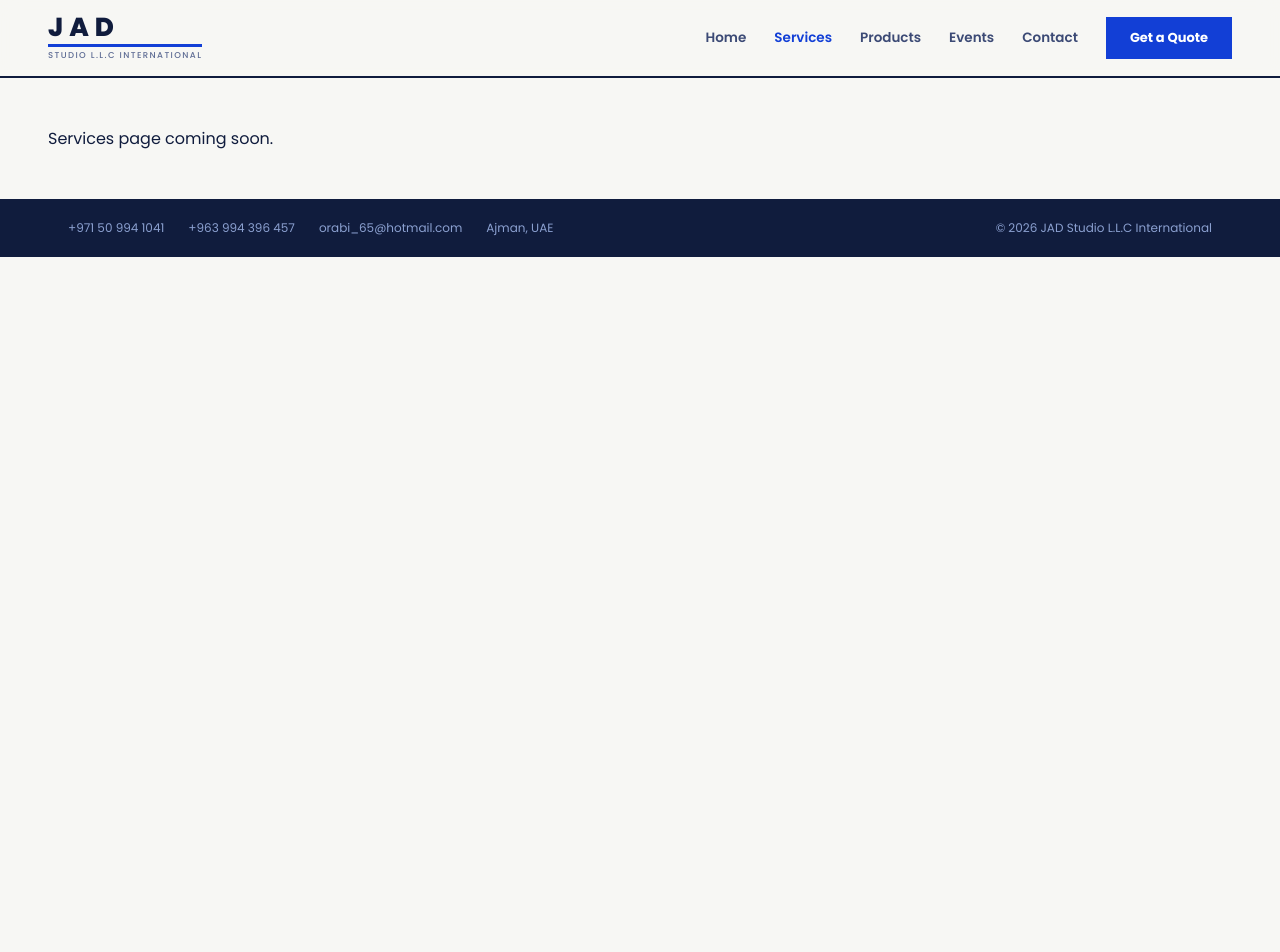
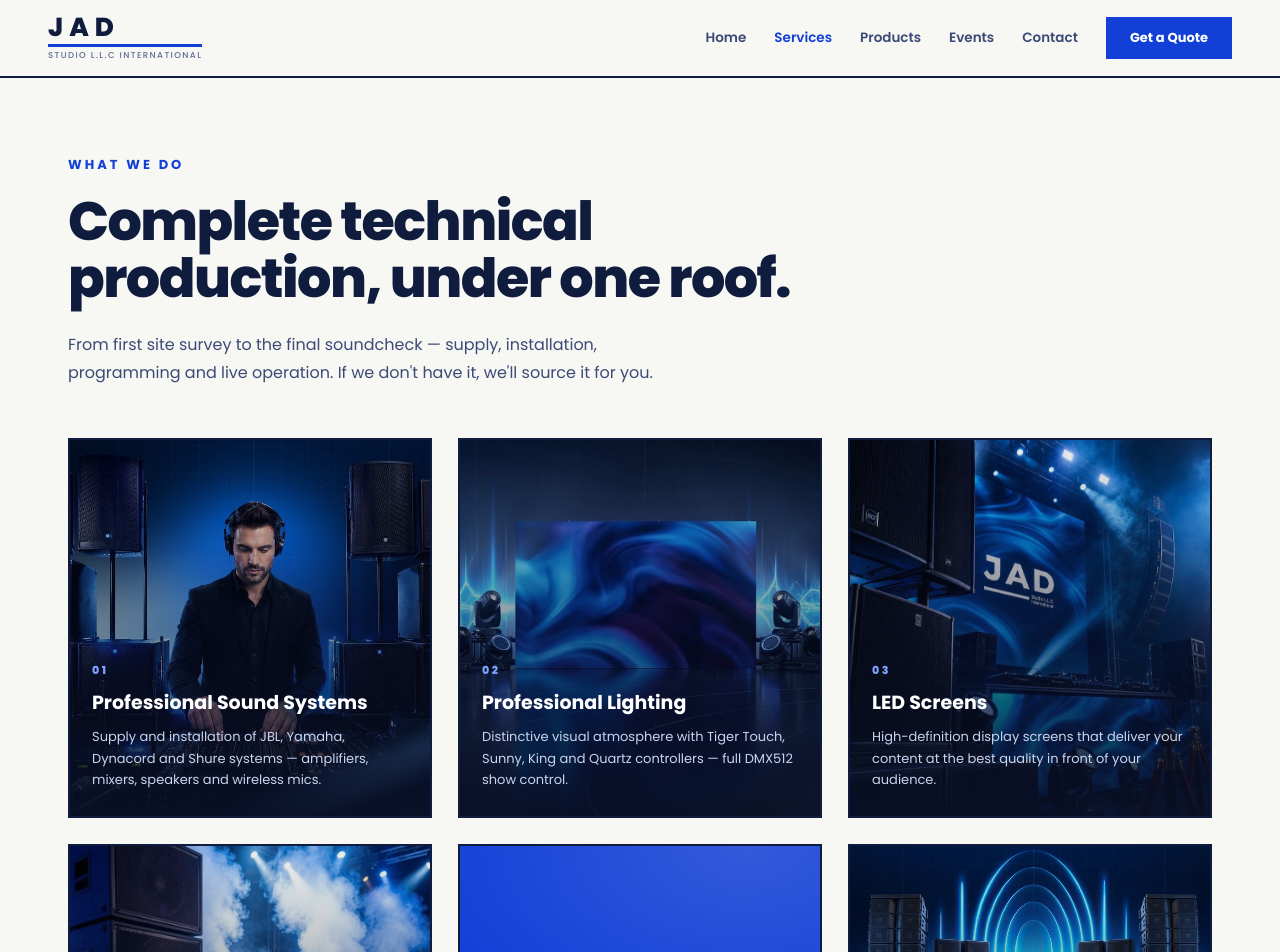
Before and after one commit to MahmoodMI1/jad_studio_landing, a React (Vite) app: page /services in a window 1280 px wide. Shown: the top 952 px of the page. Before the commit the page ends 800 px from the top, so only its background shows below. Built offline with nearby package versions, Linux system fonts and the light colour scheme.

Commit message:
feat: implement services page

```diff
--- /dev/null
+++ b/src/data/services.js
@@ -0,0 +1,69 @@
+import soundImg from '../assets/sound-engineer.jpg'
+import lightingImg from '../assets/lighting-rig.jpg'
+import screenImg from '../assets/speakers-screen.jpg'
+import mixerImg from '../assets/mixer-live.jpg'
+import gearImg from '../assets/gear-showcase.jpg'
+import stageImg from '../assets/hero-stage.jpg'
+
+export const services = [
+  {
+    num: '01',
+    title: 'Professional Sound Systems',
+    desc: 'Supply and installation of JBL, Yamaha, Dynacord and Shure systems — amplifiers, mixers, speakers and wireless mics.',
+    variant: 'image',
+    img: soundImg,
+    alt: 'Professional Sound Systems',
+  },
+  {
+    num: '02',
+    title: 'Professional Lighting',
+    desc: 'Distinctive visual atmosphere with Tiger Touch, Sunny, King and Quartz controllers — full DMX512 show control.',
+    variant: 'image',
+    img: lightingImg,
+    alt: 'Professional Lighting',
+  },
+  {
+    num: '03',
+    title: 'LED Screens',
+    desc: 'High-definition display screens that deliver your content at the best quality in front of your audience.',
+    variant: 'image',
+    img: screenImg,
+    alt: 'LED Screens',
+  },
+  {
+    num: '04',
+    title: 'Recording, Editing & Composing',
+    desc: 'Professional composing and recording for all types of music, across every field — with studio-grade editing.',
+    variant: 'image',
+    img: mixerImg,
+    alt: 'Recording, Editing and Composing',
+  },
+  {
+    num: '05',
+    title: 'Home Theater Systems',
+    desc: 'Supply and installation of complete home theater systems, calibrated and tuned to your space.',
+    variant: 'blue',
+  },
+  {
+    num: '06',
+    title: 'Digital Mixer Programming',
+    desc: 'Programming the latest versions of digital audio mixers for venues, studios and touring rigs.',
+    variant: 'image',
+    img: gearImg,
+    alt: 'Digital Mixer Programming',
+  },
+  {
+    num: '07',
+    title: 'Multi-Platform Live Streaming',
+    desc: 'Installation of live-stream devices broadcasting to multiple platforms at the same time.',
+    variant: 'navy',
+  },
+  {
+    num: '08',
+    title: 'Events & Conferences Production',
+    desc: 'Complete technical setup and management for weddings, festivals, conferences and private events.',
+    variant: 'image',
+    img: stageImg,
+    alt: 'Events and Conferences Production',
+  },
+]
--- a/src/pages/Services.jsx
+++ b/src/pages/Services.jsx
@@ -1,5 +1,170 @@
+import SectionHeader from '../components/SectionHeader'
+import CTABand from '../components/CTABand'
+import { services } from '../data/services'
+
+const listSectionStyle = {
+  maxWidth: 'var(--content-max-width)',
+  margin: '0 auto',
+  padding: '0 clamp(20px,4vw,48px) clamp(48px,7vw,96px)',
+}
+
+const gridStyle = {
+  display: 'grid',
+  gridTemplateColumns: 'repeat(auto-fit,minmax(270px,1fr))',
+  gap: 26,
+}
+
+const cardBaseStyle = {
+  position: 'relative',
+  border: '2px solid var(--color-navy)',
+  minHeight: 380,
+  overflow: 'hidden',
+  display: 'flex',
+  flexDirection: 'column',
+  justifyContent: 'flex-end',
+}
+
+const cardImageStyle = { position: 'absolute', inset: 0, width: '100%', height: '100%', objectFit: 'cover' }
+
+const imageOverlayStyle = {
+  position: 'absolute',
+  inset: 0,
+  background: 'linear-gradient(0deg, rgba(9,16,38,.94) 0%, rgba(9,16,38,.45) 45%, rgba(9,16,38,.05) 100%)',
+}
+
+const blueOverlayStyle = {
+  position: 'absolute',
+  inset: 0,
+  background: 'radial-gradient(500px 300px at 80% 0%, rgba(255,255,255,.14), transparent 70%)',
+}
+
+const navyOverlayStyle = {
+  position: 'absolute',
+  inset: 0,
+  background: 'radial-gradient(500px 300px at 20% 0%, rgba(18,63,214,.5), transparent 70%)',
+}
+
+const cardBodyStyle = {
+  position: 'relative',
+  padding: '24px 22px 26px',
+  display: 'flex',
+  flexDirection: 'column',
+  gap: 9,
+}
+
+const numStyle = { fontSize: 11, fontWeight: 800, letterSpacing: 2.5, color: 'var(--color-blue-accent)' }
+const numAltStyle = { fontSize: 11, fontWeight: 800, letterSpacing: 2.5, color: 'var(--color-blue-light)' }
+const cardTitleStyle = { fontSize: 19, fontWeight: 700, color: '#fff' }
+const descStyle = { fontSize: 13, lineHeight: 1.65, color: 'var(--color-text-on-dark)' }
+const descAltStyle = { fontSize: 13, lineHeight: 1.65, color: 'var(--color-blue-lighter)' }
+
+const engineeringSectionStyle = { background: 'var(--color-blue)', color: '#fff' }
+
+const engineeringInnerStyle = {
+  maxWidth: 'var(--content-max-width)',
+  margin: '0 auto',
+  padding: 'clamp(40px,6vw,72px) clamp(20px,4vw,48px)',
+  display: 'grid',
+  gridTemplateColumns: 'repeat(auto-fit,minmax(min(100%,320px),1fr))',
+  gap: 'clamp(28px,4vw,56px)',
+  alignItems: 'center',
+}
+
+const engineeringEyebrowStyle = {
+  fontSize: 12,
+  fontWeight: 700,
+  letterSpacing: 2.5,
+  color: 'var(--color-blue-light)',
+  marginBottom: 14,
+}
+
+const engineeringHeadingStyle = {
+  fontSize: 30,
+  fontWeight: 800,
+  lineHeight: 1.25,
+  letterSpacing: '-.5px',
+  textWrap: 'balance',
+}
+
+const engineeringListStyle = {
+  display: 'flex',
+  flexDirection: 'column',
+  gap: 14,
+  fontSize: 14.5,
+  lineHeight: 1.6,
+  color: 'var(--color-blue-pale)',
+}
+
+const engineeringItemStyle = { display: 'flex', gap: 12 }
+const engineeringBulletStyle = { fontWeight: 800 }
+
+const engineeringItems = [
+  'Sound & lighting engineers for events, festivals and weddings',
+  'System setup, calibration and soundcheck',
+  'Equipment installation for restaurants, stages, venues and studios',
+  'Technical troubleshooting and live operation during events',
+]
+
+function ServiceCard({ service }) {
+  const isBlue = service.variant === 'blue'
+  const isNavy = service.variant === 'navy'
+  const background = isBlue ? 'var(--color-blue)' : isNavy ? 'var(--color-navy)' : undefined
+  const overlayStyle = service.variant === 'image' ? imageOverlayStyle : isBlue ? blueOverlayStyle : navyOverlayStyle
+
+  return (
+    <div style={{ ...cardBaseStyle, background }}>
+      {service.variant === 'image' && <img src={service.img} alt={service.alt} style={cardImageStyle} />}
+      <div style={overlayStyle} />
+      <div style={cardBodyStyle}>
+        <div style={isBlue ? numAltStyle : numStyle}>{service.num}</div>
+        <div style={cardTitleStyle}>{service.title}</div>
+        <div style={isBlue ? descAltStyle : descStyle}>{service.desc}</div>
+      </div>
+    </div>
+  )
+}
+
 function Services() {
-  return <div style={{ padding: 48 }}>Services page coming soon.</div>
+  return (
+    <div>
+      <SectionHeader
+        eyebrow="WHAT WE DO"
+        title="Complete technical production, under one roof."
+        description="From first site survey to the final soundcheck — supply, installation, programming and live operation. If we don't have it, we'll source it for you."
+      />
+
+      <div style={listSectionStyle}>
+        <div style={gridStyle}>
+          {services.map((service) => (
+            <ServiceCard key={service.num} service={service} />
+          ))}
+        </div>
+      </div>
+
+      <div style={engineeringSectionStyle}>
+        <div style={engineeringInnerStyle}>
+          <div>
+            <div style={engineeringEyebrowStyle}>ENGINEERING SERVICES</div>
+            <div style={engineeringHeadingStyle}>On-site engineers, not just equipment.</div>
+          </div>
+          <div style={engineeringListStyle}>
+            {engineeringItems.map((item) => (
+              <div key={item} style={engineeringItemStyle}>
+                <span style={engineeringBulletStyle}>—</span>
+                <span>{item}</span>
+              </div>
+            ))}
+          </div>
+        </div>
+      </div>
+
+      <CTABand
+        heading="Need a service not listed?"
+        accent="We'll source it."
+        primary={{ href: '/contact', label: 'Talk to us →' }}
+      />
+    </div>
+  )
 }
 
 export default Services
```
